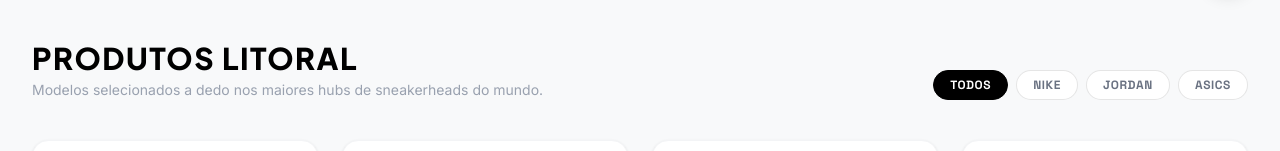
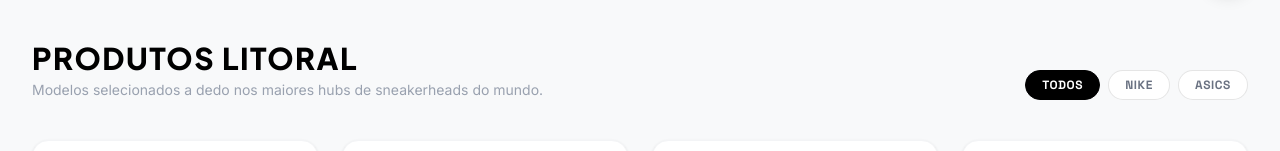
Before and after one commit to Lawallz/litoral-raro, a React (Vite) app: page / in a window 1280 px wide. Shown: the part 785-936 px from the top of the page. Built offline with nearby package versions, Linux system fonts and the light colour scheme; a web font is replaced by a local one.

Commit message:
fix: removendo marcas fora do catálogo

```diff
--- a/src/components/Home.tsx
+++ b/src/components/Home.tsx
@@ -10,7 +10,7 @@ interface HomeProps {
 }
 
 export default function Home({ setActiveTab, onAddProductToBag }: HomeProps) {
-  const [selectedBrand, setSelectedBrand] = useState<'All' | 'Nike' | 'Asics' | 'Jordan'>('All');
+  const [selectedBrand, setSelectedBrand] = useState<'All' | 'Nike' | 'Asics'>('All');
   const [emailSubscribed, setEmailSubscribed] = useState(false);
   const [emailValue, setEmailValue] = useState('');
 
@@ -106,7 +106,7 @@ export default function Home({ setActiveTab, onAddProductToBag }: HomeProps) {
 
           {/* Quick Filters */}
           <div className="mt-4 md:mt-0 flex flex-wrap gap-2">
-            {(['All', 'Nike', 'Jordan', 'Asics'] as const).map((brand) => (
+            {(['All', 'Nike', 'Asics'] as const).map((brand) => (
               <button
                 key={brand}
                 onClick={() => setSelectedBrand(brand)}
```
